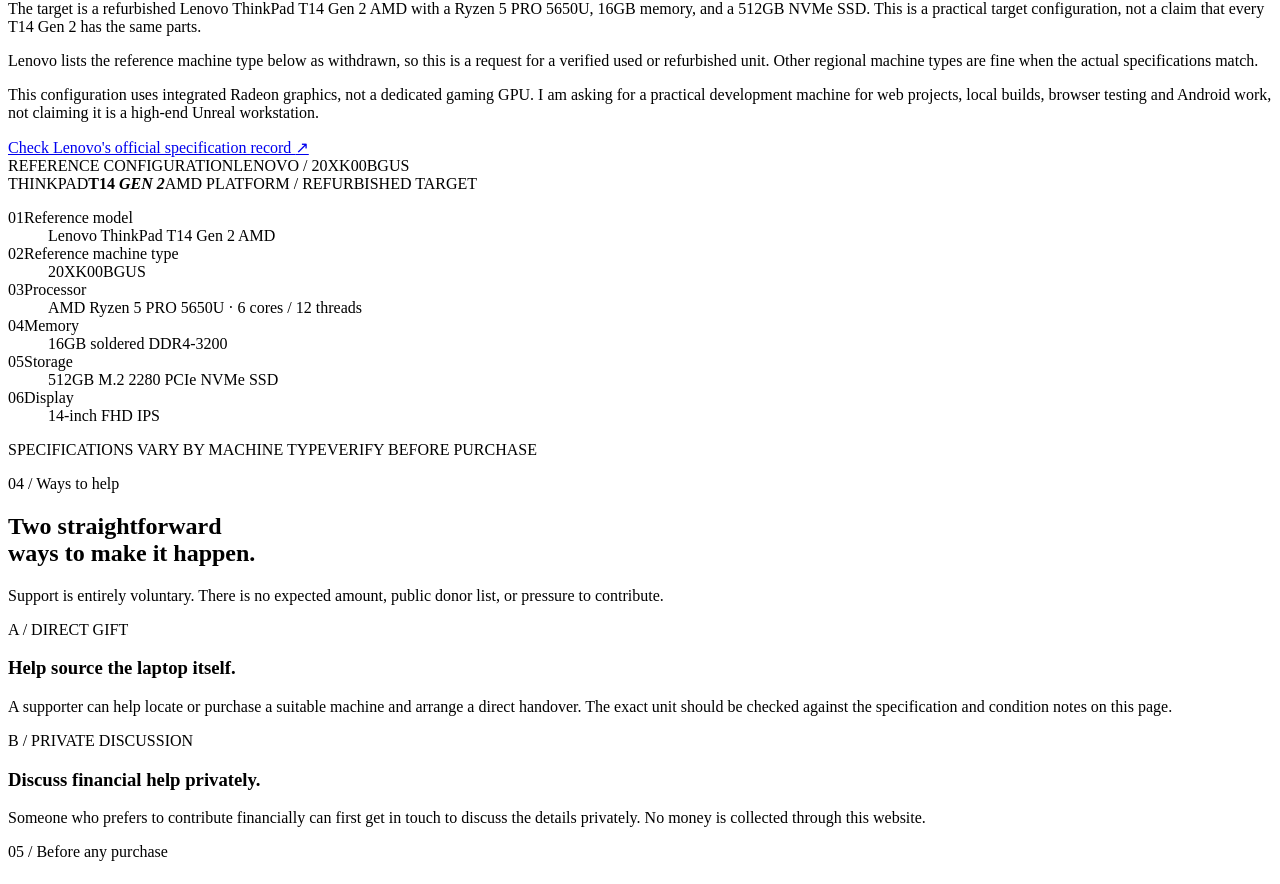
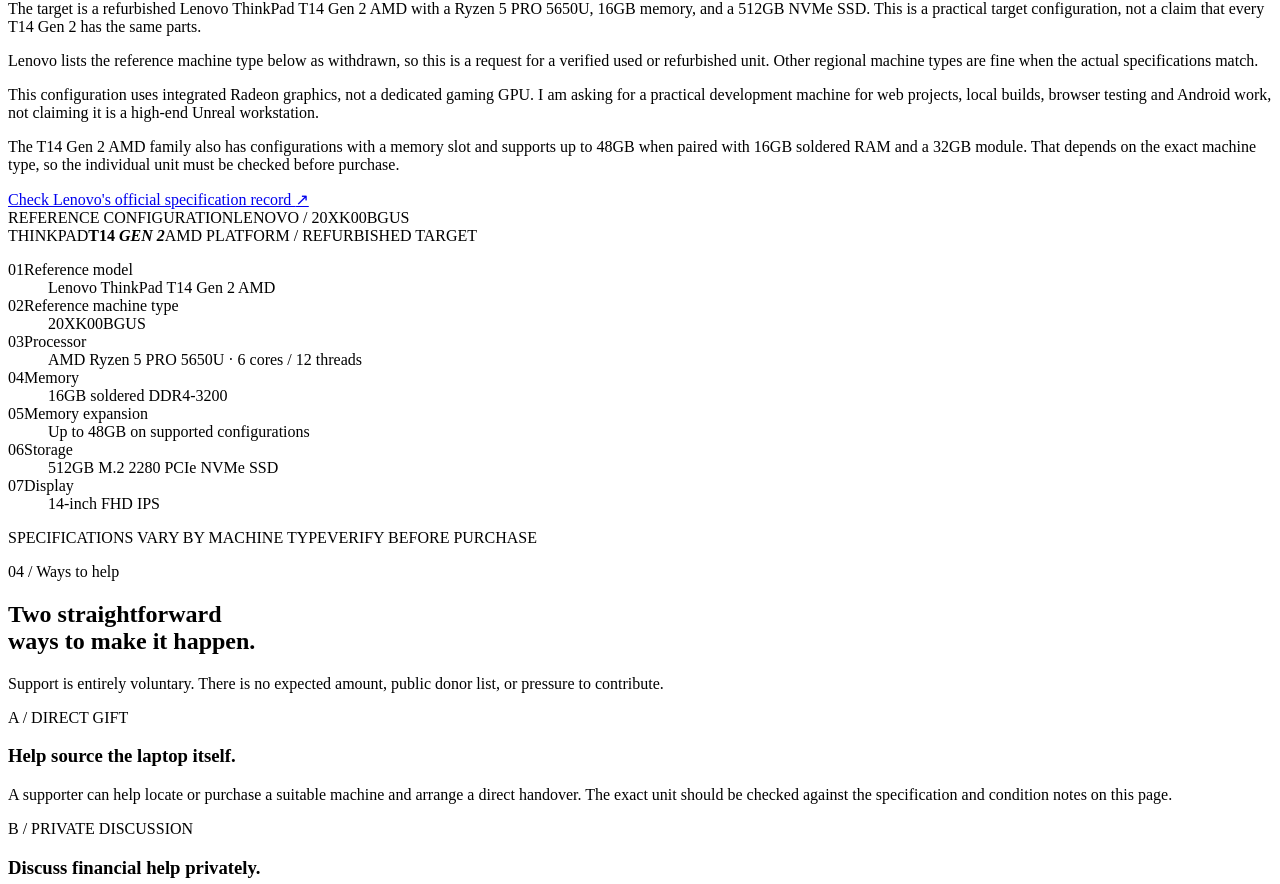
Before and after one commit to JoeBuildsThings/carter-exe, a Next.js app: page /support in a window 1280 px wide. Shown: the part 1432-2316 px from the top of the page. Built offline with nearby package versions, Linux system fonts and the light colour scheme.

Commit message:
Document verified memory upgrade path for target laptop

```diff
--- a/src/app/support/page.tsx
+++ b/src/app/support/page.tsx
@@ -11,6 +11,7 @@ const targetSpecs = [
   ["Reference machine type", "20XK00BGUS"],
   ["Processor", "AMD Ryzen 5 PRO 5650U · 6 cores / 12 threads"],
   ["Memory", "16GB soldered DDR4-3200"],
+  ["Memory expansion", "Up to 48GB on supported configurations"],
   ["Storage", "512GB M.2 2280 PCIe NVMe SSD"],
   ["Display", "14-inch FHD IPS"],
 ] as const;
@@ -145,6 +146,12 @@ export default function SupportPage() {
             dedicated gaming GPU. I am asking for a practical development
             machine for web projects, local builds, browser testing and
             Android work, not claiming it is a high-end Unreal workstation.
+          </p>
+          <p className="support-explainer">
+            The T14 Gen 2 AMD family also has configurations with a memory
+            slot and supports up to 48GB when paired with 16GB soldered RAM
+            and a 32GB module. That depends on the exact machine type, so the
+            individual unit must be checked before purchase.
           </p>
           <a
             className="text-link"
```
Also changed, not shown: 1 other file (tests, documents, lock files or other folders).
